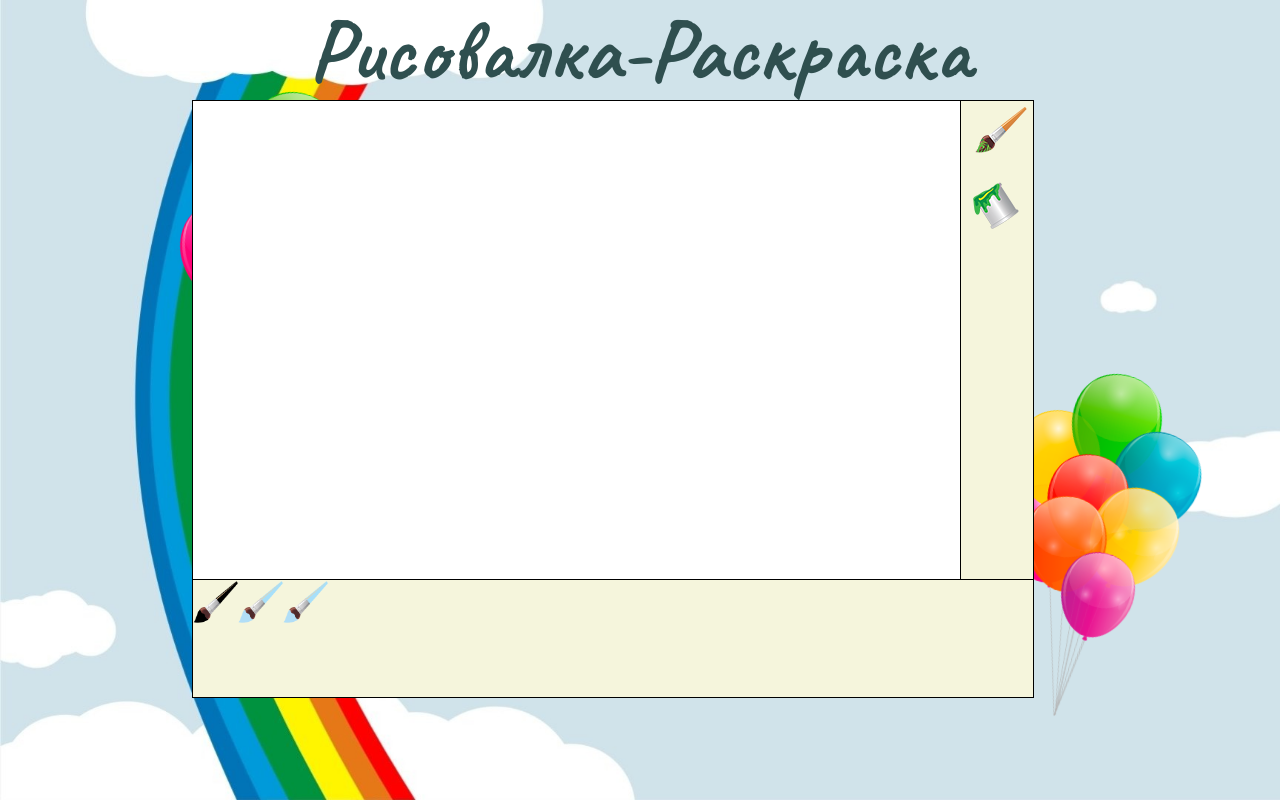
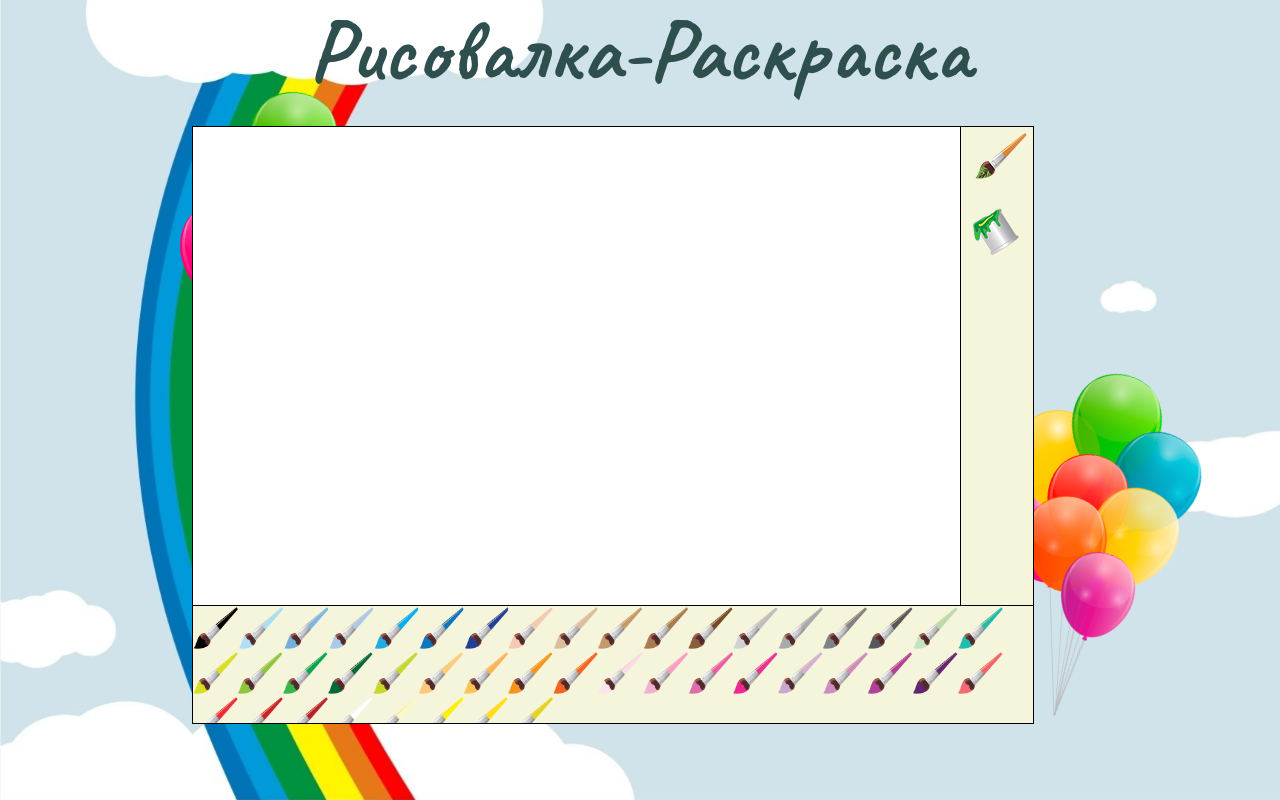
Before and after one commit to gribanovartem/Paint-Coloring, a plain HTML site: page index.html in a window 1280 px wide. Both pictures are taken after a click on the element "Начать с чистого листа". Drawn offline with Linux system fonts and the light colour scheme.

Commit message:
first commit

```diff
--- a/css/media.css
+++ b/css/media.css
@@ -47,6 +47,9 @@
     }
     h1 {
         font-size: 45px;
+    }
+    #IPage {
+        margin-top: 5%;
     }
     .mainMenu {
         margin-top: 35%;
@@ -104,6 +107,9 @@
     h1 {
         font-size: 30px;
     }
+    #IPage {
+        margin-top: 5%;
+    }
     .mainMenu {
         margin-top: 40%;
     }
--- a/css/style.css
+++ b/css/style.css
@@ -15,6 +15,9 @@ html {
     font-size: 87px;
     margin: 0;
     /* background-color: antiquewhite; */
+}
+#IPage {
+    margin-top: 2%;
 }
 .mainMenu {
     margin-top: 5%;
@@ -88,7 +91,7 @@ html {
 }
 .rightPanel div:hover {
     background:  url(../img/tb_72.png) dimgray;
-
+    border-radius: 15%;
 }
 .rightPanel .brushElem,
 .rightPanel .brushElem:hover,
@@ -109,6 +112,7 @@ html {
     border: 1px solid black;
     height: 13rem;
     background: beige;
+    overflow-y: auto;
 }
 .bottomPanel div {
     width: 5rem;
@@ -120,4 +124,5 @@ html {
 .bottomPanel div:hover {
     background:  url(../img/all-brushes.png) dimgray;
     background-size: cover;
+    border-radius: 15%;
 }
--- a/html/paint.html
+++ b/html/paint.html
@@ -7,7 +7,49 @@
     </div>
     <div class="bottomPanel">
             <div class="brush" data-color="#000000" data-pos-x="-0rem" style="background-position: 0rem center;"></div>
-            <div class="brush" data-color="#73AEDF" data-pos-x="-5.083rem" style="background-position: -5.083rem center;"></div>
-            <div class="brush" data-color="#73AEDF" data-pos-x="-5git .083rem" style="background-position: -5.083rem center;"></div>
+            <div class="brush" data-color="#B0DDF6" data-pos-x="-3.0415rem" style="background-position: -5.0415rem"></div>
+            <div class="brush" data-color="#73AEDF" data-pos-x="-5.083rem" style="background-position: -10.083rem center;"></div>
+
+            <div class="brush" data-color="#ABC8E9" data-pos-x="-9.1245rem" style="background-position: -15.1245rem"></div>
+            <div class="brush" data-color="#23AAE1" data-pos-x="-12.166rem" style="background-position: -20.166rem"></div>
+            <div class="brush" data-color="#0F75BC" data-pos-x="-15.2075rem" style="background-position: -25.2075rem"></div>
+            <div class="brush" data-color="#213D96" data-pos-x="-18.249rem" style="background-position: -30.249rem"></div>
+            <div class="brush" data-color="#F3CAB4" data-pos-x="-21.2905rem" style="background-position: -35.4905rem"></div>
+            <div class="brush" data-color="#D8BC9D" data-pos-x="-24.332rem" style="background-position: -40.532rem"></div>
+            <div class="brush" data-color="#C3996B" data-pos-x="-27.3735rem" style="background-position: -45.6735rem"></div>
+            <div class="brush" data-color="#A87A4F" data-pos-x="-30.415rem" style="background-position: -50.615rem"></div>
+            <div class="brush" data-color="#8B5E3B" data-pos-x="-33.4565rem" style="background-position: -55.7565rem"></div>
+            <div class="brush" data-color="#D1D2D4" data-pos-x="-36.498rem" style="background-position: -60.798rem"></div>
+            <div class="brush" data-color="#A6A7AA" data-pos-x="-39.5395rem" style="background-position: -65.8395rem"></div>
+            <div class="brush" data-color="#808083" data-pos-x="-42.581rem" style="background-position: -70.981rem"></div>
+            <div class="brush" data-color="#59595B" data-pos-x="-45.6225rem" style="background-position: -76.0225rem"></div>
+            <div class="brush" data-color="#C6E2BD" data-pos-x="-48.664rem" style="background-position: -81.064rem"></div>
+            <div class="brush" data-color="#22BCAD" data-pos-x="-51.7055rem" style="background-position: -86.1055rem"></div>
+            <div class="brush" data-color="#D7DF21" data-pos-x="-54.747rem" style="background-position: -91.147rem"></div>
+            <div class="brush" data-color="#8BC53E" data-pos-x="-57.7885rem" style="background-position: -96.2885rem"></div>
+            <div class="brush" data-color="#39B54A" data-pos-x="-60.83rem" style="background-position: -101.33rem"></div>
+            <div class="brush" data-color="#05693A" data-pos-x="-63.8715rem" style="background-position: -106.3715rem"></div>
+            <div class="brush" data-color="#C5D92E" data-pos-x="-66.913rem" style="background-position: -111.413rem"></div>
+            <div class="brush" data-color="#FEC97C" data-pos-x="-69.9545rem" style="background-position: -116.4545rem"></div>
+            <div class="brush" data-color="#FEC358" data-pos-x="-72.996rem" style="background-position: -121.496rem"></div>
+            <div class="brush" data-color="#F7941E" data-pos-x="-76.0375rem" style="background-position: -126.6375rem"></div>
+            <div class="brush" data-color="#F16522" data-pos-x="-79.079rem" style="background-position: -131.679rem"></div>
+            <div class="brush" data-color="#FBE2EC" data-pos-x="-82.1205rem" style="background-position: -136.7205rem"></div>
+            <div class="brush" data-color="#F0B1D0" data-pos-x="-85.162rem" style="background-position: -141.762rem"></div>
+            <div class="brush" data-color="#DB6EAB" data-pos-x="-88.2035rem" style="background-position: -146.8035rem"></div>
+            <div class="brush" data-color="#EC2692" data-pos-x="-91.245rem" style="background-position: -151.945rem"></div>
+            <div class="brush" data-color="#C8A8CF" data-pos-x="-94.2865rem" style="background-position: -156.9865rem"></div>
+            <div class="brush" data-color="#C78BBA" data-pos-x="-97.328rem" style="background-position: -162.028rem"></div>
+            <div class="brush" data-color="#AE4298" data-pos-x="-100.3695rem" style="background-position: -167.1695rem"></div>
+            <div class="brush" data-color="#612671" data-pos-x="-103.411rem" style="background-position: -172.211rem"></div>
+            <div class="brush" data-color="#F26C77" data-pos-x="-106.4525rem" style="background-position: -177.2525rem"></div>
+            <div class="brush" data-color="#EF313D" data-pos-x="-109.494rem" style="background-position: -182.294rem"></div>
+            <div class="brush" data-color="#D12027" data-pos-x="-112.5355rem" style="background-position: -187.3355rem"></div>
+            <div class="brush" data-color="#BF2036" data-pos-x="-115.577rem" style="background-position: -192.377rem"></div>
+            <div class="brush" data-color="#FFFFFF" data-pos-x="-118.6185rem" style="background-position: -197.5185rem"></div>
+            <div class="brush" data-color="#F4F09D" data-pos-x="-121.66rem" style="background-position: -202.56rem"></div>
+            <div class="brush" data-color="#FFF301" data-pos-x="-124.7015rem" style="background-position: -207.5015rem"></div>
+            <div class="brush" data-color="#FFDE16" data-pos-x="-127.743rem" style="background-position: -212.643rem"></div>
+            <div class="brush" data-color="#E8E213" data-pos-x="-130.7845rem" style="background-position: -217.6845rem"></div>
     </div>
 </div>
```
